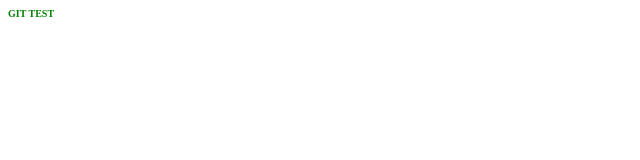
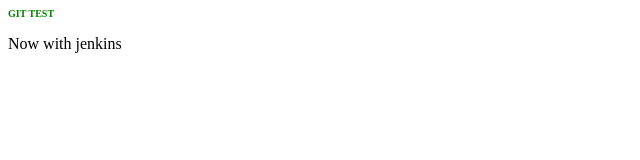
Before and after one commit to ramiraho/test-git, a plain HTML site: page index.html in a window 1280 px wide. Shown: the whole page, without its empty margins (0-640 px from the left). Drawn offline with Linux system fonts and the light colour scheme.

Commit message:
add text

```diff
--- a/index.html
+++ b/index.html
@@ -4,5 +4,6 @@
     </head>
     <body>
         <h1 class="h1__">GIT TEST</h1>
+        <p>Now with jenkins</p>
     </body>
 </html>
```
